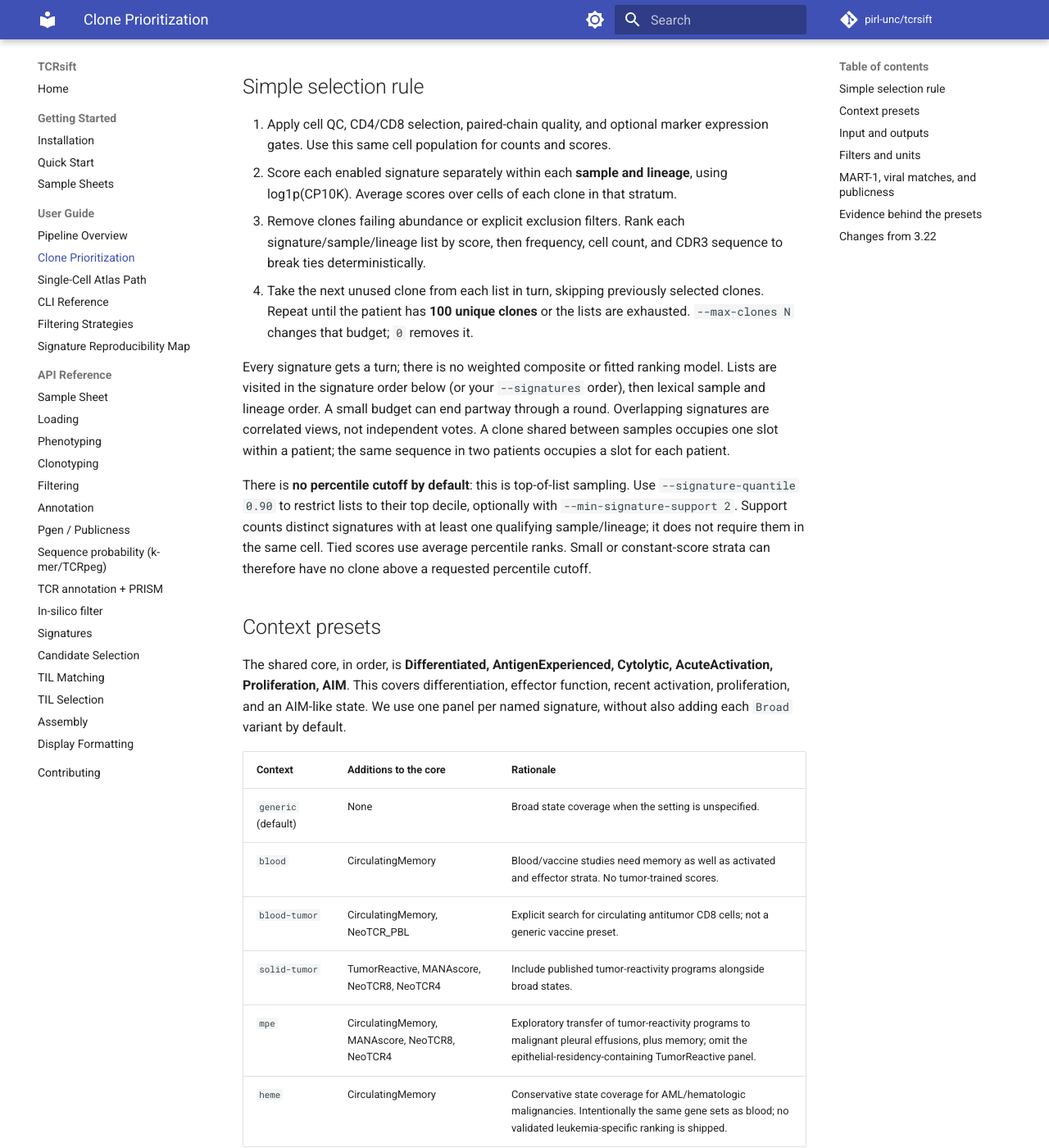
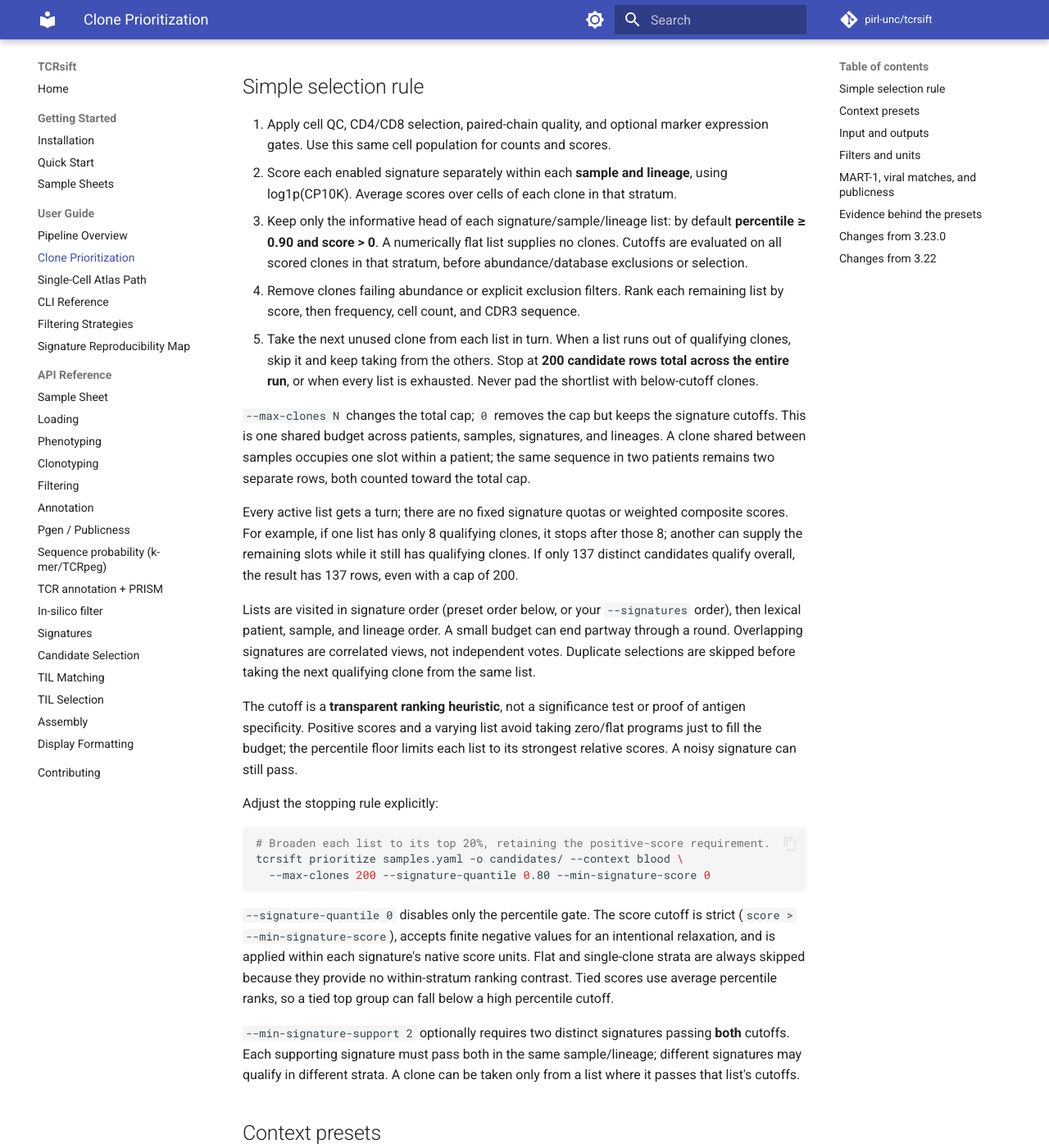
Before and after one commit to pirl-unc/tcrsift, an MkDocs documentation site: the page built from docs/user-guide/til-signatures.md, in a window 1280 px wide and 1400 px high, scrolled down 618 px. Shown: the whole window at 82% size. Built offline with MkDocs 1.6.1 and Material for MkDocs 9.7.7, drawn with Linux system fonts in a browser that asks for light colours; comment, search, counter and statistics services are not loaded; some of the changed text lies outside the part shown.

Commit message:
3.23.1: Cap prioritization at 200 total and stop uninformative lists (#366)

````diff
--- a/docs/user-guide/til-signatures.md
+++ b/docs/user-guide/til-signatures.md
@@ -31,26 +31,59 @@ layout; independent samples should not be interpreted as a time series.
    expression gates. Use this same cell population for counts and scores.
 2. Score each enabled signature separately within each **sample and lineage**,
    using log1p(CP10K). Average scores over cells of each clone in that stratum.
-3. Remove clones failing abundance or explicit exclusion filters. Rank each
-   signature/sample/lineage list by score, then frequency, cell count, and CDR3
-   sequence to break ties deterministically.
-4. Take the next unused clone from each list in turn, skipping previously
-   selected clones. Repeat until the patient has **100 unique clones** or the
-   lists are exhausted. `--max-clones N` changes that budget; `0` removes it.
+3. Keep only the informative head of each signature/sample/lineage list:
+   by default **percentile ≥ 0.90 and score > 0**. A numerically flat list
+   supplies no clones. Cutoffs are evaluated on all scored clones in that
+   stratum, before abundance/database exclusions or selection.
+4. Remove clones failing abundance or explicit exclusion filters. Rank each
+   remaining list by score, then frequency, cell count, and CDR3 sequence.
+5. Take the next unused clone from each list in turn. When a list runs out of
+   qualifying clones, skip it and keep taking from the others. Stop at
+   **200 candidate rows total across the entire run**, or when every list is
+   exhausted. Never pad the shortlist with below-cutoff clones.
 
-Every signature gets a turn; there is no weighted composite or fitted ranking
-model. Lists are visited in the signature order below (or your `--signatures`
-order), then lexical sample and lineage order. A small budget can end partway
-through a round. Overlapping signatures are correlated views, not independent
-votes. A clone shared between samples occupies one slot within a patient; the
-same sequence in two patients occupies a slot for each patient.
+`--max-clones N` changes the total cap; `0` removes the cap but keeps the
+signature cutoffs. This is one shared budget across patients, samples,
+signatures, and lineages. A clone shared between samples occupies one slot
+within a patient; the same sequence in two patients remains two separate rows,
+both counted toward the total cap.
 
-There is **no percentile cutoff by default**: this is top-of-list sampling.
-Use `--signature-quantile 0.90` to restrict lists to their top decile, optionally
-with `--min-signature-support 2`. Support counts distinct signatures with at
-least one qualifying sample/lineage; it does not require them in the same cell.
-Tied scores use average percentile ranks. Small or constant-score strata can
-therefore have no clone above a requested percentile cutoff.
+Every active list gets a turn; there are no fixed signature quotas or weighted
+composite scores. For example, if one list has only 8 qualifying clones, it
+stops after those 8; another can supply the remaining slots while it still has
+qualifying clones. If only 137 distinct candidates qualify overall, the result
+has 137 rows, even with a cap of 200.
+
+Lists are visited in signature order (preset order below, or your
+`--signatures` order), then lexical patient, sample, and lineage order. A small
+budget can end partway through a round. Overlapping signatures are correlated
+views, not independent votes. Duplicate selections are skipped before taking
+the next qualifying clone from the same list.
+
+The cutoff is a **transparent ranking heuristic**, not a significance test or
+proof of antigen specificity. Positive scores and a varying list avoid taking
+zero/flat programs just to fill the budget; the percentile floor limits each
+list to its strongest relative scores. A noisy signature can still pass.
+
+Adjust the stopping rule explicitly:
+
+```bash
+# Broaden each list to its top 20%, retaining the positive-score requirement.
+tcrsift prioritize samples.yaml -o candidates/ --context blood \
+  --max-clones 200 --signature-quantile 0.80 --min-signature-score 0
+```
+
+`--signature-quantile 0` disables only the percentile gate. The score cutoff
+is strict (`score > --min-signature-score`), accepts finite negative values
+for an intentional relaxation, and is applied within each signature's native
+score units. Flat and single-clone strata are always skipped because they
+provide no within-stratum ranking contrast. Tied scores use average percentile
+ranks, so a tied top group can fall below a high percentile cutoff.
+
+`--min-signature-support 2` optionally requires two distinct signatures passing
+**both** cutoffs. Each supporting signature must pass both in the same
+sample/lineage; different signatures may qualify in different strata. A clone
+can be taken only from a list where it passes that list's cutoffs.
 
 ## Context presets
 
@@ -120,14 +153,15 @@ sample. If omitted entirely, all samples are treated as one patient/cohort.
 `tissue` is descriptive; `--context blood` chooses the preset. `source` can be
 omitted: its legacy pipeline enum is not a tissue or prioritization setting.
 
-- `candidate_clones.csv`: the shortlist, with per-patient `selection_rank` and
+- `candidate_clones.csv`: the shortlist, with global `selection_rank` and
   the `selected_signature`, `selected_sample`, and `selected_lineage` that
   supplied each selection.
 - `all_scored_clones.csv`: all clones after cell filtering, their scores,
   `eligible_for_review`, `selected_for_review`, risk flags, and `excluded_reason`.
   An eligible clone can be unselected because of the clone budget.
 - `clone_sample_scores.csv`: clone/sample/lineage scores, percentiles, counts,
-  and frequencies. Frequencies here use retained paired cells of that lineage
+  and frequencies. Each `signature_NAME_passes_cutoff` column records
+  qualification before clone exclusions and budgeting. Frequencies here use retained paired cells of that lineage
   in that sample. Clone-level `max_frequency` uses all retained requested
   lineages in the sample; these coincide when only one lineage is selected.
 - `prioritization.json`: version, arguments, resolved signature set, sequential
@@ -216,13 +250,18 @@ publicness exclusions remain opt-in.
   and [Stitchr](https://pmc.ncbi.nlm.nih.gov/articles/PMC9262623/): context for
   distinguishing germline V-gene bias, CDR3 length, and junctional diversity.
 
+## Changes from 3.23.0
+
+The cap is now **200 total**, replacing 100 per patient. Selection ranks are
+global. The default cutoff is percentile ≥ 0.90 and score > 0; numerically flat
+lists are excluded. Exhausted lists yield their turns to the remaining lists.
+There is no fallback below these cutoffs to fill the budget.
+
 ## Changes from 3.22
 
-Both command names now use stratification, default CD8 selection, a 100-clone
-per-patient budget, viral exclusion off, and a disabled mitochondrial floor.
-MART-1 exclusion remains on. One sample is now sufficient. The signature sets
-are context-dependent and the default top-decile requirement is removed.
-These changes intentionally change shortlists from the original TIL example;
-`--tcell-type both --max-clones 0 --signature-quantile 0.90` restores those
-individual controls but does not restore the old ranking algorithm. Use the
-recorded configuration and package version when reproducing a prior analysis.
+Both command names now use context-dependent stratification, default CD8
+selection, viral exclusion off, and a disabled mitochondrial floor. MART-1
+exclusion remains on. One sample is sufficient. These changes intentionally
+change shortlists from the original TIL example; the old ranking algorithm
+is not restored by adjusting thresholds. Use the recorded configuration and
+package version when reproducing a prior analysis.
--- a/tcrsift/version.py
+++ b/tcrsift/version.py
@@ -10,7 +10,7 @@
 # See the License for the specific language governing permissions and
 # limitations under the License.
 
-__version__ = "3.23.0"
+__version__ = "3.23.1"
 
 version_string = f"v{__version__}"
 
````
Also changed, not shown: README.md (+4 -2 lines), docs/user-guide/cli.md (+6 -5 lines), 5 other files.
